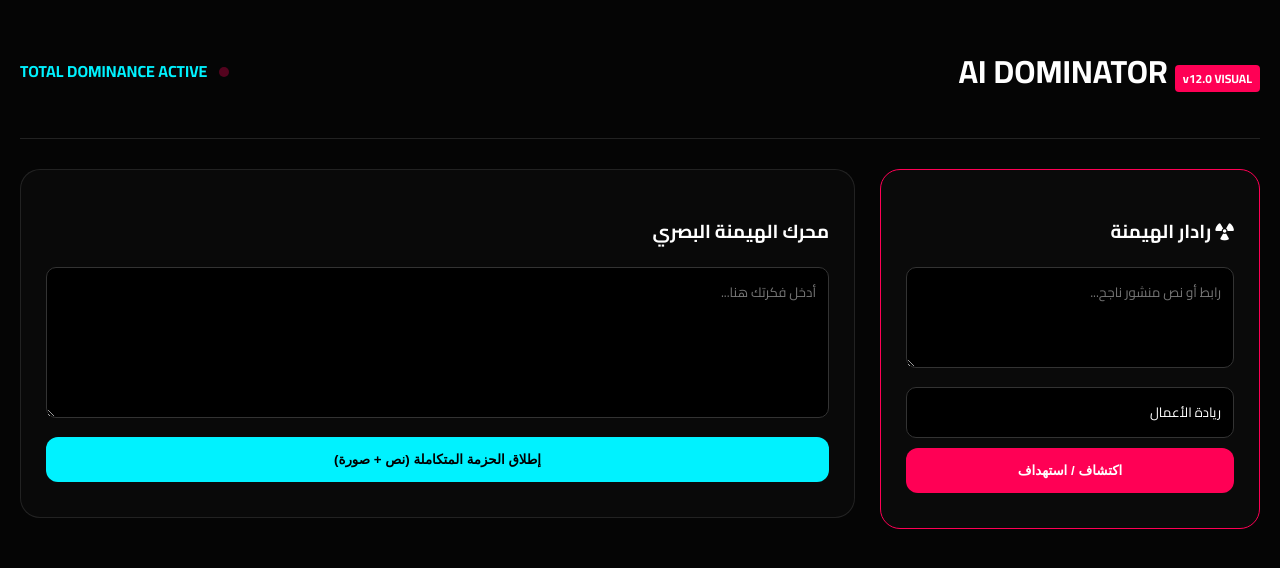
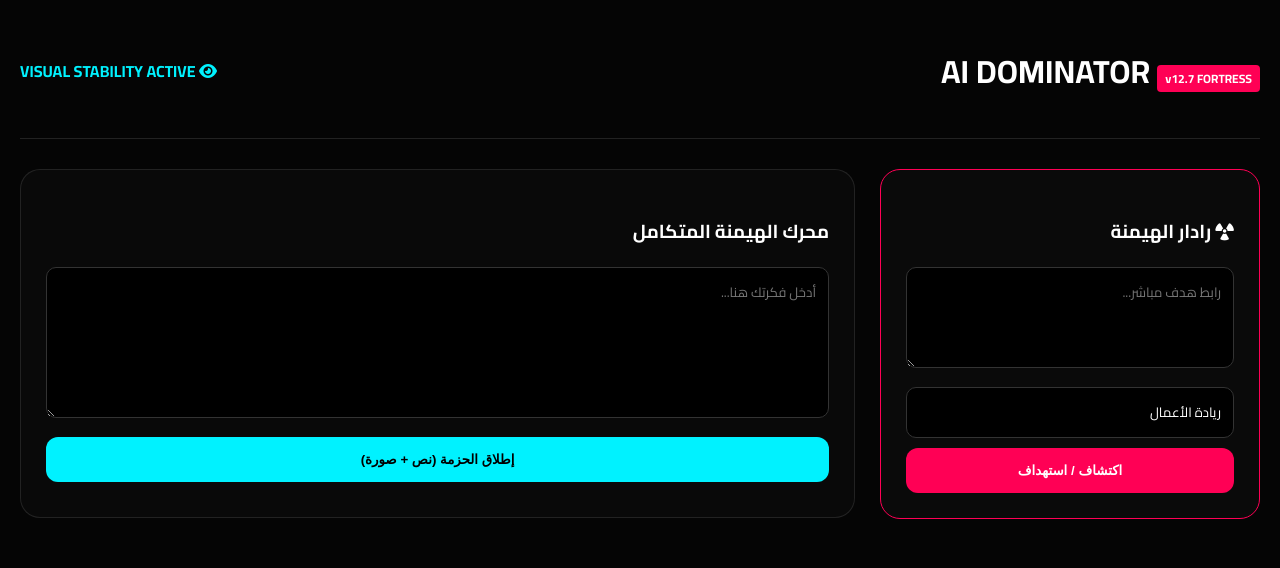
Before and after one commit to alqaed2/Dominator, a Flask app: page / in a window 1280 px wide. Shown: the top 568 px of the page. Run offline with Flask 3, Linux system fonts and the light colour scheme.

Commit message:
Update index.html

```diff
--- a/templates/index.html
+++ b/templates/index.html
@@ -2,7 +2,7 @@
 <html lang="ar" dir="rtl">
 <head>
     <meta charset="UTF-8">
-    <title>AI DOMINATOR | v12.0 VISUAL DOMINANCE</title>
+    <title>AI DOMINATOR | v12.7 FORTRESS</title>
     <link href="https://fonts.googleapis.com/css2?family=Cairo:wght@400;700;900&display=swap" rel="stylesheet">
     <link href="https://cdnjs.cloudflare.com/ajax/libs/font-awesome/6.4.0/css/all.min.css" rel="stylesheet">
     <style>
@@ -10,49 +10,47 @@
         body { background: var(--bg); color: #fff; font-family: 'Cairo', sans-serif; margin: 0; padding: 20px; }
         .cyber-card { background: rgba(255,255,255,0.02); border: 1px solid rgba(255,255,255,0.1); border-radius: 20px; padding: 25px; margin-bottom: 20px; }
         .dashboard-grid { display: grid; grid-template-columns: 380px 1fr; gap: 25px; }
-        .output-container { display: grid; grid-template-columns: 1fr 400px; gap: 20px; }
+        .output-wrapper { display: grid; grid-template-columns: 1fr 400px; gap: 20px; }
         .cyber-btn { width: 100%; padding: 15px; border: none; border-radius: 12px; background: var(--neon-blue); color: #000; font-weight: 900; cursor: pointer; transition: 0.3s; }
         .tab-btn { padding: 12px 25px; background: #111; border: 1px solid #333; color: #888; cursor: pointer; border-radius: 12px 12px 0 0; }
         .tab-btn.active { background: var(--neon-blue); color: #000; }
         .tab-content { display: none; background: rgba(255,255,255,0.02); border: 1px solid rgba(255,255,255,0.1); padding: 30px; line-height: 1.8; border-radius: 0 15px 15px 15px; position: relative; }
         .tab-content.active { display: block; }
-        .image-vault { border: 2px solid var(--neon-blue); border-radius: 20px; overflow: hidden; position: relative; background: #000; height: 500px; display: flex; align-items: center; justify-content: center; }
+        .image-vault { border: 2px solid var(--neon-blue); border-radius: 20px; overflow: hidden; background: #000; height: 450px; display: flex; align-items: center; justify-content: center; position: relative; }
         .image-vault img { width: 100%; height: 100%; object-fit: cover; }
+        .copy-btn { position: absolute; top: 20px; left: 20px; background: var(--neon-red); color: #fff; border: none; padding: 8px 15px; border-radius: 8px; cursor: pointer; font-weight: 700; }
         .modal { position: fixed; top: 0; left: 0; width: 100%; height: 100%; background: rgba(0,0,0,0.98); display: none; align-items: center; justify-content: center; z-index: 10000; backdrop-filter: blur(15px); }
-        .modal-content { width: 95%; max-width: 1000px; background: #080808; border: 1px solid var(--neon-blue); padding: 40px; border-radius: 25px; max-height: 85vh; overflow-y: auto; }
+        .modal-content { width: 90%; max-width: 950px; background: #080808; border: 1px solid var(--neon-blue); padding: 40px; border-radius: 25px; max-height: 85vh; overflow-y: auto; }
         textarea, input { width: 100%; background: #000; border: 1px solid #333; color: #fff; padding: 12px; border-radius: 10px; margin-bottom: 10px; box-sizing: border-box; font-family: inherit; }
-        .status-dot { width: 10px; height: 10px; background: var(--neon-red); border-radius: 50%; display: inline-block; margin-left: 8px; animation: pulse 1.5s infinite; }
-        @keyframes pulse { 0%, 100% { opacity: 1; } 50% { opacity: 0.3; } }
     </style>
 </head>
 <body>
     <header style="display:flex; justify-content:space-between; align-items:center; margin-bottom:30px; border-bottom:1px solid #222; padding-bottom:15px;">
-        <h1>AI DOMINATOR <span style="background:var(--neon-red); padding:2px 8px; border-radius:4px; font-size:12px;">v12.0 VISUAL</span></h1>
-        <div style="color:var(--neon-blue); font-weight:700;"><span class="status-dot"></span> TOTAL DOMINANCE ACTIVE</div>
+        <h1>AI DOMINATOR <span style="background:var(--neon-red); padding:2px 8px; border-radius:4px; font-size:12px;">v12.7 FORTRESS</span></h1>
+        <div style="color:var(--neon-blue); font-weight:700;"><i class="fas fa-eye"></i> VISUAL STABILITY ACTIVE</div>
     </header>
 
     <div class="dashboard-grid">
         <div class="sidebar">
             <div class="cyber-card" style="border:1px solid var(--neon-red);">
                 <h3><i class="fas fa-radiation"></i> رادار الهيمنة</h3>
-                <textarea id="targetData" rows="3" placeholder="رابط أو نص منشور ناجح..."></textarea>
+                <textarea id="targetData" rows="3" placeholder="رابط هدف مباشر..."></textarea>
                 <input id="niche" value="ريادة الأعمال">
                 <button onclick="triggerDiscovery()" id="discoverBtn" class="cyber-btn" style="background:var(--neon-red); color:#fff;">اكتشاف / استهداف</button>
-                <div id="alchemyStatus" style="font-size:11px; margin-top:10px; opacity:0.6;"></div>
                 <div id="goldSuggestions"></div>
             </div>
         </div>
 
         <div class="main-content">
             <div class="cyber-card">
-                <h3>محرك الهيمنة البصري</h3>
+                <h3>محرك الهيمنة المتكامل</h3>
                 <textarea id="inputText" rows="5" placeholder="أدخل فكرتك هنا..."></textarea>
-                <button id="generateBtn" onclick="startDominanceEngine()" class="cyber-btn">إطلاق الحزمة المتكاملة (نص + صورة)</button>
+                <button id="generateBtn" onclick="startDominanceEngine()" class="cyber-btn">إطلاق الحزمة (نص + صورة)</button>
                 <div id="engineStatus" style="margin-top:10px; color:var(--neon-blue); font-weight:700;"></div>
             </div>
 
             <div id="outputSection" style="display:none;">
-                <div class="output-container">
+                <div class="output-wrapper">
                     <div class="text-side">
                         <div class="tabs-header">
                             <button class="tab-btn active" onclick="openTab(event, 'linkedin')">LinkedIn</button>
@@ -62,17 +60,18 @@
                         <div id="linkedin" class="tab-content active"><div id="linkedinContent" style="white-space: pre-wrap;"></div></div>
                         <div id="twitter" class="tab-content"><div id="twitterContent" style="white-space: pre-wrap;"></div></div>
                         <div id="tiktok" class="tab-content">
-                            <div id="videoPrompt" style="background:#000; padding:15px; border-radius:10px; font-family:monospace; font-size:11px; color:var(--neon-blue); margin-bottom:15px; white-space:pre-wrap; border:1px solid #222;"></div>
+                            <div id="videoPrompt" style="background:#000; padding:15px; border-radius:10px; font-family:monospace; font-size:11px; color:var(--neon-blue); margin-bottom:15px; white-space:pre-wrap;"></div>
                             <div id="tiktokScript" style="white-space: pre-wrap;"></div>
                         </div>
                     </div>
                     <div class="image-side">
                         <h3 style="color:var(--neon-blue);"><i class="fas fa-image"></i> الأصل البصري</h3>
                         <div class="image-vault" id="imageVault">
-                            <div id="imageLoader" style="color:#555;">جاري تظهير الصورة...</div>
-                            <img id="finalImage" src="" style="display:none;" />
+                            <div id="imageLoader">جاري التظهير...</div>
+                            <img id="finalImage" style="display:none;" />
                         </div>
-                        <button onclick="downloadImage()" class="cyber-btn" style="margin-top:10px; background:var(--neon-red); color:#fff;">تحميل الصورة</button>
+                        <button onclick="refreshImage()" class="cyber-btn" style="margin-top:10px; background:#222; color:#fff; font-size:12px;">إعادة توليد الصورة 🔄</button>
+                        <button onclick="copyContent('linkedinContent')" class="cyber-btn" style="margin-top:10px; background:var(--neon-red); color:#fff;">نسخ النص 📋</button>
                     </div>
                 </div>
             </div>
@@ -83,7 +82,7 @@
     <div id="superPostModal" class="modal">
         <div class="modal-content">
             <h1 style="color:var(--neon-red);">🧬 مختبر التخليق</h1>
-            <div id="superPostContent" style="white-space:pre-wrap; background:rgba(0,242,255,0.03); padding:25px; border-radius:15px; border:1px solid rgba(0,242,255,0.1); line-height:1.8;"></div>
+            <div id="superPostContent" style="white-space:pre-wrap; background:rgba(0,242,255,0.03); padding:20px; border-radius:15px; border:1px solid rgba(0,242,255,0.1); line-height:1.8;"></div>
             <div id="sourcePosts" style="display:grid; grid-template-columns:1fr 1fr; gap:15px;"></div>
             <div style="margin-top:30px; display:flex; gap:15px;">
                 <button onclick="document.getElementById('superPostModal').style.display='none'" class="cyber-btn" style="background:none; border:1px solid #fff; color:#fff; width:auto; padding:10px 30px;">إغلاق</button>
@@ -94,18 +93,15 @@
 
     <script>
         let lastAlchemyResult = null;
+        let currentImageUrl = "";
 
         async function triggerDiscovery() {
             const btn = document.getElementById('discoverBtn');
             btn.disabled = true; btn.innerHTML = "جاري التخليق...";
             try {
-                const res = await fetch('/alchemy/discover', {
-                    method: 'POST',
-                    headers: {'Content-Type': 'application/json'},
-                    body: JSON.stringify({niche: document.getElementById('niche').value, target_data: document.getElementById('targetData').value})
-                });
+                const res = await fetch('/alchemy/discover', {method:'POST', headers:{'Content-Type':'application/json'}, body:JSON.stringify({niche: document.getElementById('niche').value, target_data: document.getElementById('targetData').value})});
                 lastAlchemyResult = await res.json();
-                document.getElementById('goldSuggestions').innerHTML = `<div class="cyber-card" style="padding:10px; margin-top:10px;">🌟 مرسوم جاهز <button onclick="openModal()" class="cyber-btn" style="padding:5px; margin-top:5px;">فتح</button></div>`;
+                document.getElementById('goldSuggestions').innerHTML = `<div class="cyber-card" style="padding:10px; margin-top:10px;">🌟 مرسوم جاهز <button onclick="openModal()" class="cyber-btn" style="padding:5px; margin-top:5px;">عرض</button></div>`;
             } catch (e) { alert("خطأ في الاتصال"); }
             btn.disabled = false; btn.innerHTML = "اكتشاف / استهداف";
         }
@@ -115,7 +111,7 @@
             document.getElementById('superPostContent').innerText = lastAlchemyResult.super_post;
             let html = "";
             lastAlchemyResult.sources.forEach(s => {
-                html += `<div style="background:rgba(255,255,255,0.03); padding:15px; border-radius:10px; border-left:3px solid var(--neon-red); margin-bottom:10px;"><b>@${s.author}</b><p style="font-size:12px;">${s.text.substring(0,100)}...</p></div>`;
+                html += `<div class="source-item"><b>@${s.author}</b><p style="font-size:12px;">${s.text.substring(0,100)}...</p></div>`;
             });
             document.getElementById('sourcePosts').innerHTML = html;
         }
@@ -129,34 +125,32 @@
             document.getElementById('outputSection').style.display = 'block';
             document.getElementById('imageLoader').style.display = 'block';
             document.getElementById('finalImage').style.display = 'none';
-            document.getElementById('engineStatus').innerText = "🚀 جاري تخليق النص والصورة...";
+            document.getElementById('engineStatus').innerText = "🚀 جاري التخليق...";
 
             try {
-                const res = await fetch('/generate_all', {
-                    method: 'POST',
-                    headers: {'Content-Type': 'application/json'},
-                    body: JSON.stringify({text: idea})
-                });
+                const res = await fetch('/generate_all', {method:'POST', headers:{'Content-Type':'application/json'}, body:JSON.stringify({text: idea})});
                 const data = await res.json();
-
                 document.getElementById('linkedinContent').innerText = data.linkedin;
                 document.getElementById('twitterContent').innerText = data.twitter;
                 document.getElementById('tiktokScript').innerText = data.tiktok;
-                let v = "";
-                data.video_prompt.forEach(s => v += `### Scene ${s.time}:\n${s.prompt}\n\n`);
-                document.getElementById('videoPrompt').innerText = v;
+                currentImageUrl = data.image_url;
 
-                // عرض الصورة المولدة
                 const img = document.getElementById('finalImage');
                 img.src = data.image_url;
-                img.onload = () => {
-                    document.getElementById('imageLoader').style.display = 'none';
-                    img.style.display = 'block';
-                };
+                img.onload = () => { document.getElementById('imageLoader').style.display = 'none'; img.style.display = 'block'; };
+                img.onerror = () => { document.getElementById('imageLoader').innerText = "⚠️ فشل تحميل الصورة. اضغط إعادة توليد."; };
 
-                document.getElementById('engineStatus').innerText = "✅ تم الإطلاق بنجاح!";
+                document.getElementById('engineStatus').innerText = "✅ تم الإطلاق!";
             } catch(e) { alert("فشل التوليد"); }
             document.getElementById('generateBtn').disabled = false;
+        }
+
+        function refreshImage() {
+            const img = document.getElementById('finalImage');
+            img.style.display = 'none';
+            document.getElementById('imageLoader').style.display = 'block';
+            document.getElementById('imageLoader').innerText = "جاري المحاولة مرة أخرى...";
+            img.src = currentImageUrl + "&retry=" + Math.random();
         }
 
         function openTab(evt, p) {
@@ -166,19 +160,7 @@
             evt.currentTarget.classList.add('active');
         }
 
-        async function downloadImage() {
-            const img = document.getElementById('finalImage');
-            if(!img.src) return;
-            const response = await fetch(img.src);
-            const blob = await response.blob();
-            const url = window.URL.createObjectURL(blob);
-            const a = document.createElement('a');
-            a.href = url;
-            a.download = 'dominator_asset.jpg';
-            document.body.appendChild(a);
-            a.click();
-            document.body.removeChild(a);
-        }
+        function copyContent(id) { navigator.clipboard.writeText(document.getElementById(id).innerText); alert("تم النسخ!"); }
     </script>
 </body>
 </html>
```
